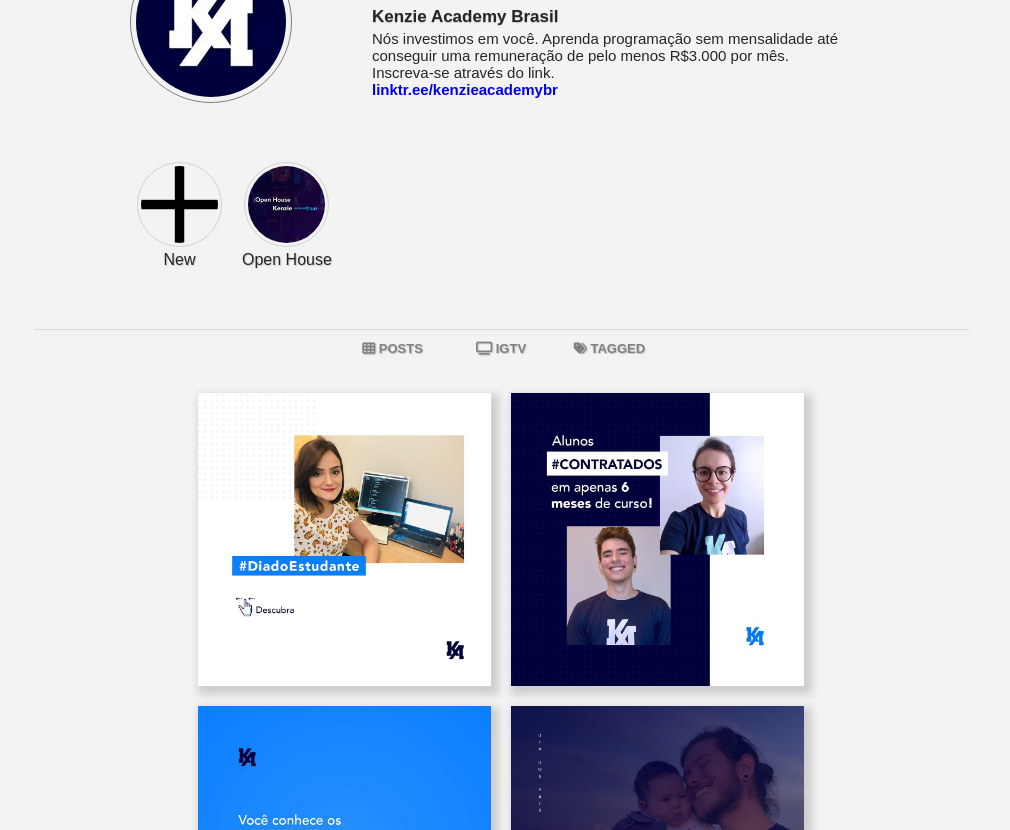
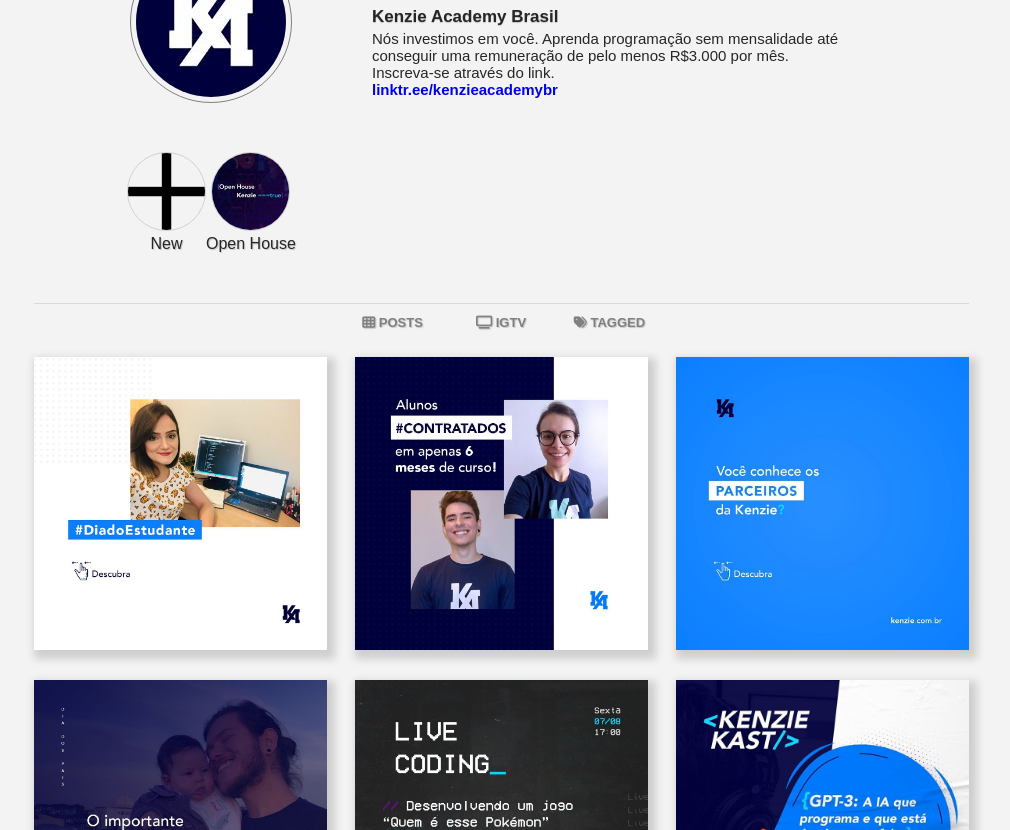
Before and after one commit to Kenzie-Academy-Brasil-Developers/rede-social-sprint-2-KelvinCrepaldi, a plain HTML site: page index.html in a window 1280 px wide. Shown: the part 122-952 px from the top of the page, without its empty margins (139-1149 px from the left). Drawn offline with Linux system fonts and the light colour scheme.

Commit message:
correção de espaçamento dos posts

```diff
--- a/css/style.css
+++ b/css/style.css
@@ -168,7 +168,6 @@ main{
 	}
 
 	.highlighted-stories figure{
-		margin: 10px;
 		flex-direction: column;
 		text-align: center;
 	}
@@ -179,7 +178,7 @@ main{
 		height: 77px;
 		border-radius: 200px;
 		border: 1px rgba(128, 128, 128, 0.301) solid;
-		padding: 3px;
+
 	}
 
 
@@ -216,13 +215,15 @@ main{
 		padding-top: 20px;
 		display: flex;
 		flex-wrap: wrap;
-		justify-content: center;
+		justify-content: space-between;
+		align-content: space-between;
 	}
 
 	main .profile-posts ul li{
-		margin: 10px;
+
 		width: 293px;
 		height: 293px;
+		padding-bottom: 30px;
 
 	}
 
```
